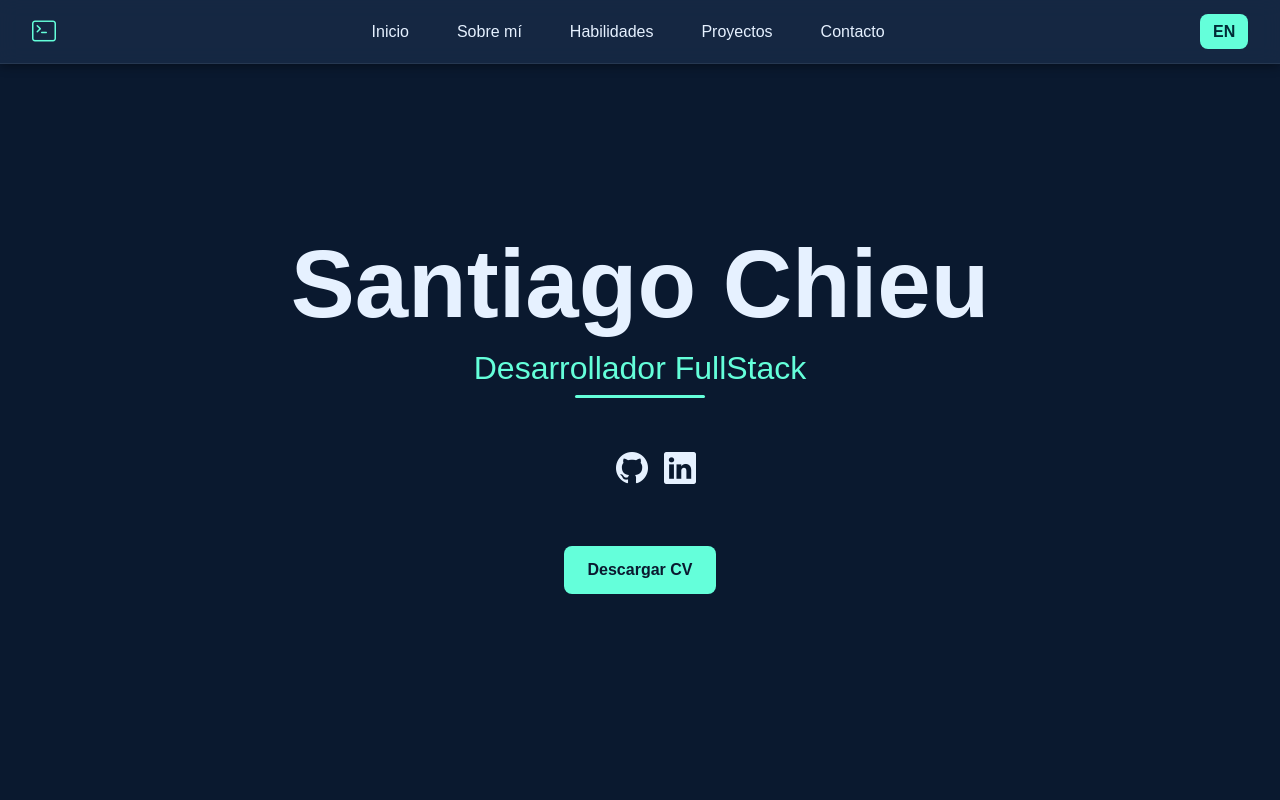
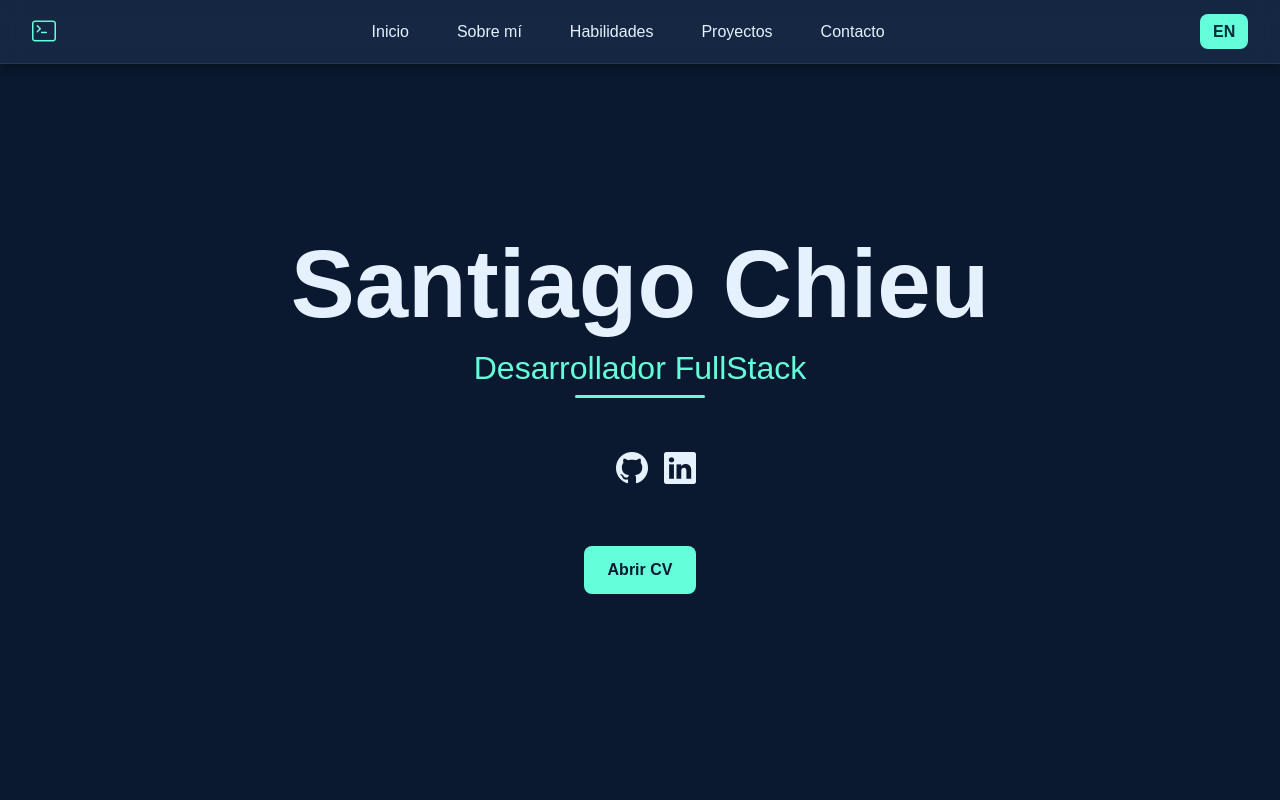
Before and after one commit to santichieu/Portfolio, a React (Vite) app: page / in a window 1280 px wide. Shown: the top 800 px of the page. Built offline with nearby package versions, Linux system fonts and the light colour scheme.

Commit message:
cambio download CV to Open CV

```diff
--- a/src/components/home/Home.jsx
+++ b/src/components/home/Home.jsx
@@ -4,26 +4,15 @@ import "./Home.css"
 const Home = () => {
   const { t, language } = useTranslate();
 
-const downloadPDF = () => {
+const openPDF = () => {
 
     const fileName = language === "en"
       ? "CV_English.pdf"
       : "CV.pdf";
 
-    const fileUrl = `/Portfolio/${fileName}`;
+      const a = document.createElement("a");
+      a.href
 
-    console.log("Ruta generada:", fileUrl);
-
-    const link = document.createElement("a");
-    link.href = fileUrl;
-
-    link.download = language === "en"
-      ? "Santiago_Chieu_CV_English.pdf"
-      : "Santiago_Chieu_CV_Espanol.pdf";
-
-    document.body.appendChild(link);
-    link.click();
-    document.body.removeChild(link);
   };
 
   return (
@@ -61,8 +50,9 @@ const downloadPDF = () => {
           </li>
         </ul>
 
-        <button className="downloadbutton" onClick={downloadPDF}>
-          {t("Download CV")}
+        <button className="downloadbutton" onClick={() => window.open(`${language === "en" ? "CV_English.pdf" : "CV.pdf"}`,
+      "_blank")}>
+          {t("open CV")}
         </button>
       </section>
     </>
--- a/src/hooks/translate.dictionary.js
+++ b/src/hooks/translate.dictionary.js
@@ -5,7 +5,7 @@ export const translation_dictionary = {
     { key: "Projects", value: "Proyectos" },
     { key: "Skills", value: "Habilidades" },
     { key: "Contact", value: "Contacto" },
-    { key: "Download CV", value: "Descargar CV" },
+    { key: "open CV", value: "Abrir CV" },
     { key: "FullStack Developer", value: "Desarrollador FullStack" },
     { key: "aboutmetext", value: "¡Hola! Mi nombre es Santiago Chieu. Soy Técnico Universitario en Programación y desarrollador Full Stack. Me considero una persona responsable, comunicativa y proactiva, siempre enfocado en aprender y mejorar mis habilidades." },
     { key: "experiences", value: " Me especializo en desarrollo web utilizando tecnologías como React.js, Node.js, C#, y SQL. Además, tengo un sólido dominio de HTML y CSS. Me motiva seguir creciendo dentro del desarrollo web y afrontar nuevos desafíos profesionales." },
@@ -40,7 +40,7 @@ export const translation_dictionary = {
     { key: "Projects", value: "Projects" },
     { key: "Skills", value: "Skills" },
     { key: "Contact", value: "Contact" },
-    { key: "Download CV", value: "Download CV" },
+    { key: "open CV", value: "Open CV" },
     { key: "FullStack Developer", value: "FullStack Developer" },
     { key: "aboutmetext", value: "Hello! My name is Santiago Chieu. I am a University Technician in Programming and a Full Stack developer. I consider myself a responsible, communicative and proactive person, always focused on learning and improving my skills." },
     { key: "experiences", value: " I specialize in web development using technologies such as React.js, Node.js, C#, and SQL. In addition, I have a solid command of HTML and CSS. I am motivated to continue growing within web development and facing new professional challenges." },
```
